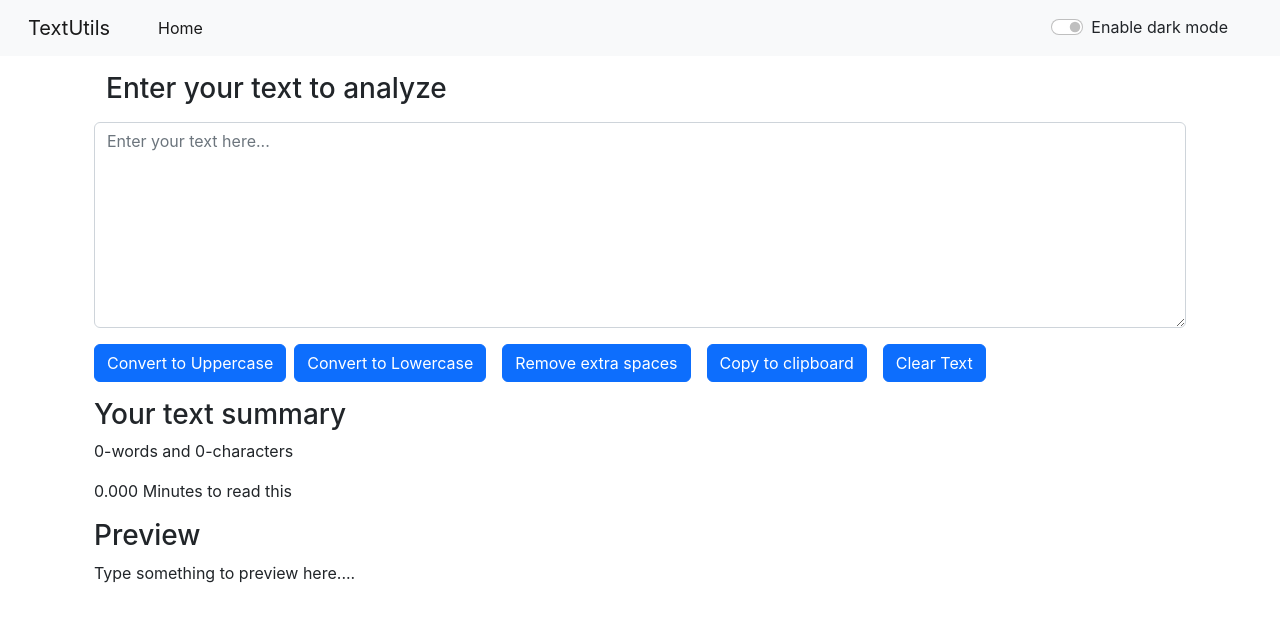
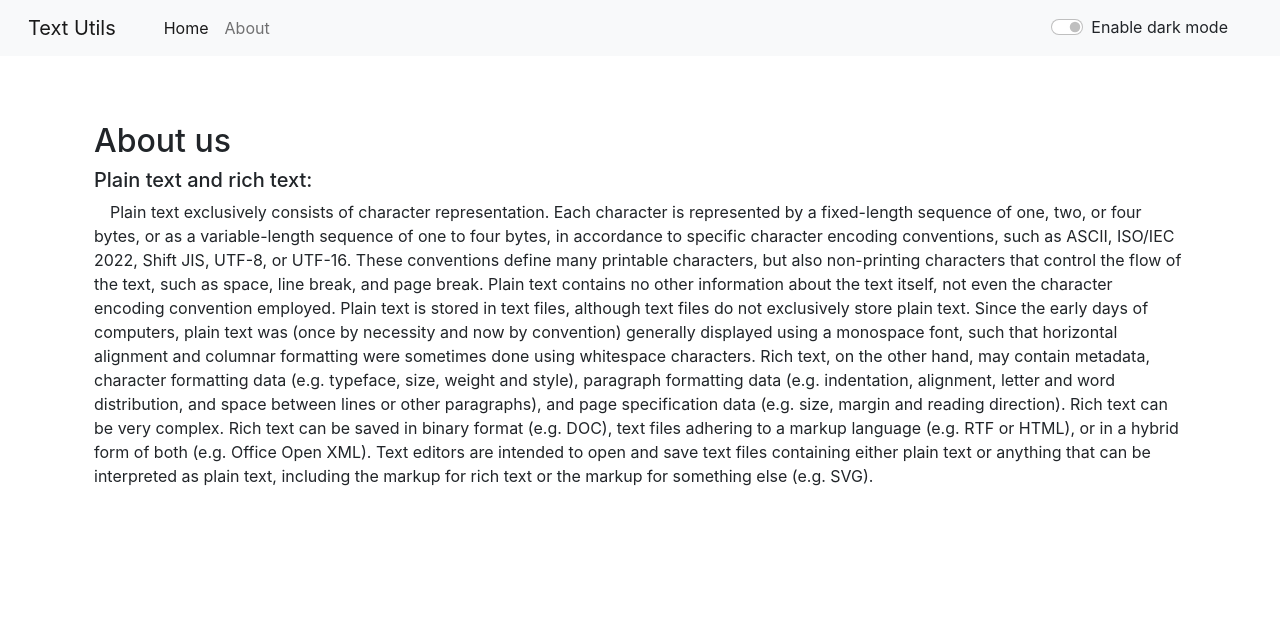
Before and after one commit to monilpatel269/TextUtils-React, a React (Create React App) app: page /about in a window 1280 px wide. Shown: the top 622 px of the page. Built offline with nearby package versions, Linux system fonts and the light colour scheme.

Commit message:
word count ,layout changes error fixed

```diff
--- a/package.json
+++ b/package.json
@@ -7,7 +7,6 @@
     "@testing-library/jest-dom": "^5.16.5",
     "@testing-library/react": "^13.4.0",
     "@testing-library/user-event": "^13.5.0",
-    "gh-pages": "^4.0.0",
     "react": "^18.2.0",
     "react-dom": "^18.2.0",
     "react-router-dom": "^6.4.3",
--- a/src/App.js
+++ b/src/App.js
@@ -2,9 +2,9 @@ import './App.css';
 import Navbar from './components/Navbar'
 import TextForm from './components/TextForm'
 import Alert from './components/Alert'
-// import About from './components/About'
+import About from './components/About'
 import React, {useState} from 'react'
-// import {BrowserRouter as Router,Routes,Route} from "react-router-dom"
+import {BrowserRouter as Router,Routes,Route} from "react-router-dom"
 
 function App() {
   const [ToggleModeText,setToggleModeText] = useState('Enable');
@@ -51,12 +51,12 @@ function App() {
 
   return (
     <>
-    <Navbar title="TextUtils" mode={mode} toggleMode={toggleMode} toggleModeText={ToggleModeText}/>
+    {/* <Navbar title="TextUtils" mode={mode} toggleMode={toggleMode} toggleModeText={ToggleModeText}/>
     <Alert alertText={alert} />
     <div className="container my-3">
     <TextForm heading="Enter your text to analyze" showAlert={showAlert}/>
-    </div>
-    {/* <Router>
+    </div> */}
+    <Router>
     <Navbar title="Text Utils" mode={mode} toggleMode={toggleMode} toggleModeText={ToggleModeText}/>
     <Alert alertText={alert} />
     <div className="container my-3">
@@ -67,7 +67,7 @@ function App() {
 
     </Routes>
     </div>
-    </Router> */}
+    </Router>
     </>
   );
 }
--- a/src/components/Alert.js
+++ b/src/components/Alert.js
@@ -6,9 +6,10 @@ export default function Alert(props) {
     return alerText_type.charAt(0).toUpperCase() + alerText_type.slice(1);
   }
   return (
-
-    props.alertText && <div className={`alert alert-${props.alertText.type} alert-dismissible fade show`} role="alert">
+    <div style={{height:'50px'}}>
+    {props.alertText && <div className={`alert alert-${props.alertText.type} alert-dismissible fade show`} role="alert">
         <strong>{capitalize(props.alertText.type)}</strong>: {props.alertText.msg}
+    </div>}
     </div>
 
   )
--- a/src/components/Navbar.js
+++ b/src/components/Navbar.js
@@ -1,5 +1,5 @@
 import React from 'react'
-// import {Link} from 'react-router-dom'
+import {Link} from 'react-router-dom'
 
 export default function Navbar(props) {
   return (
@@ -7,18 +7,18 @@ export default function Navbar(props) {
     <div>
       <nav className={`navbar navbar-expand-lg navbar-${props.mode} bg-${props.mode}`}>
       <div className="container-fluid">
-        <a className="navbar-brand" href="/">{props.title}</a>
+        <Link className="navbar-brand" to="/">{props.title}</Link>
         <button className="navbar-toggler" type="button" data-bs-toggle="collapse" data-bs-target="#navbarSupportedContent" aria-controls="navbarSupportedContent" aria-expanded="false" aria-label="Toggle navigation">
           <span className="navbar-toggler-icon"></span>
         </button>
         <div className="collapse navbar-collapse" id="navbarSupportedContent">
           <ul className="navbar-nav">
             <li className="nav-item">
-              <a className="nav-link active" aria-current="page" to="/">Home</a>
+              <Link className="nav-link active" aria-current="page" to="/">Home</Link>
             </li>
-            {/* <li className="nav-item">
-              <a className="nav-link" href='/about'>About</a>
-            </li> */}
+            <li className="nav-item">
+              <Link className="nav-link" to='/about'>About</Link>
+            </li>
           </ul>
         </div>
           <div className={`form-check form-switch text-${props.mode === 'light'? 'dark':'light'}`} style={{float:"right"}}>
--- a/src/components/TextForm.js
+++ b/src/components/TextForm.js
@@ -62,18 +62,18 @@ export default function TextForm(props) {
         </div>
         <textarea className="form-control" id="myBox" rows="8" placeholder='Enter your text here...' value={text} onChange={onchangeText}></textarea>
         </div>
-        <button className="btn btn-primary" onClick={changeToUppercase}>Convert to Uppercase</button>
-        <button className="btn btn-primary mx-2" onClick={changeToLowercase}>Convert to Lowercase</button>
-        <button className="btn btn-primary mx-2" onClick={removeExtraSpaces}>Remove extra spaces</button>
-        <button className="btn btn-primary mx-2" id='id_copy_btn' onClick={copyToClipBoard}>Copy to clipboard</button>
-        <button className="btn btn-primary mx-2" onClick={clearText}>Clear Text</button>
+        <button disabled={text.trim().length===0} className="btn btn-primary my-1" onClick={changeToUppercase}>Convert to Uppercase</button>
+        <button disabled={text.trim().length===0} className="btn btn-primary mx-2 my-1" onClick={changeToLowercase}>Convert to Lowercase</button>
+        <button disabled={text.trim().length===0} className="btn btn-primary mx-2 my-1" onClick={removeExtraSpaces}>Remove extra spaces</button>
+        <button disabled={text.trim().length===0} className="btn btn-primary mx-2 my-1" id='id_copy_btn' onClick={copyToClipBoard}>Copy to clipboard</button>
+        <button disabled={text.trim().length===0} className="btn btn-primary mx-2 my-1" onClick={clearText}>Clear Text</button>
     </div>
     <div className='container my-3'>
         <h3>Your text summary</h3>
-        <p>{(text.split(" ").length-1)}-words and {text.trim().length}-characters</p>
-        <p>{(0.008 * (text.split(" ").length-1)).toFixed(3)} Minutes to read this</p>
+        <p>{(text.split(" ").filter((element)=>{return element.length!==0}).length)}-words and {text.trim().length}-characters</p>
+        <p>{(0.008 * (text.split(" ").filter((element)=>{return element.length!==0}).length)).toFixed(3)} Minutes to read this</p>
         <h3>Preview</h3>
-        <p>{text.length>0 ? text.trim():"Type something to preview here...."}</p>
+        <p>{text.length>0 ? text.trim():"Nothing to preview!"}</p>
     </div>
     </>
   )
```
Also changed, not shown: 1 other file (tests, documents, lock files or other folders).
